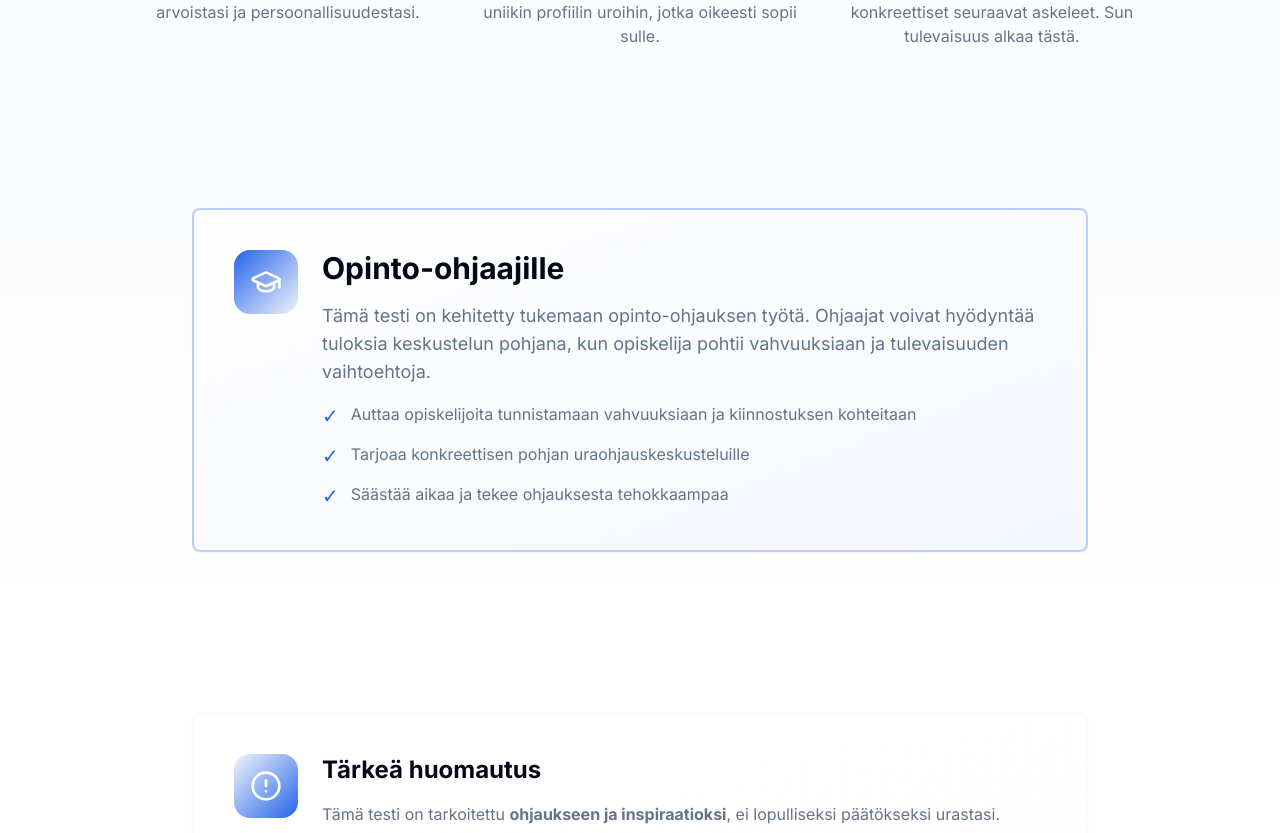
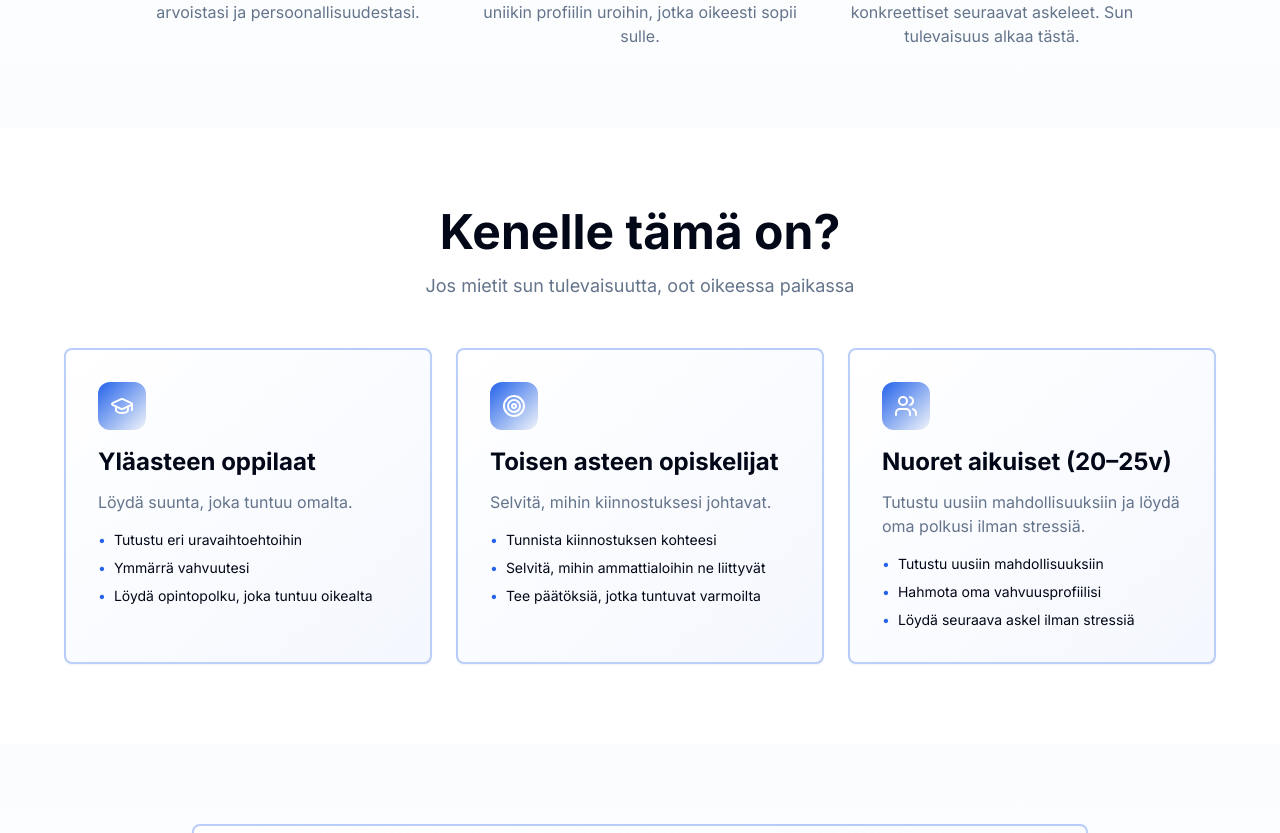
Before and after one commit to yasiinali2003-design/Careercompassii, a Next.js app: page / in a window 1280 px wide. Shown: the part 1805-2638 px from the top of the page. Built offline with nearby package versions, Linux system fonts and the light colour scheme.

Commit message:
Revert "Remove 'Kenelle' section from homepage"
This reverts commit 20a6943ad60eb7ac76c9309159061d240a8ee278.

```diff
--- a/app/page.tsx
+++ b/app/page.tsx
@@ -39,6 +39,12 @@ export default function HomePage() {
               className="text-sm text-muted-foreground hover:text-foreground transition-colors hidden sm:block"
             >
               Miten toimii
+            </Link>
+            <Link
+              href="#kenelle"
+              className="text-sm text-muted-foreground hover:text-foreground transition-colors hidden sm:block"
+            >
+              Kenelle
             </Link>
             <Link
               href="/ammatit"
@@ -163,6 +169,88 @@ export default function HomePage() {
                 Saat personoidut urasuositukset ja konkreettiset seuraavat askeleet. Sun tulevaisuus alkaa tästä.
               </p>
             </div>
+          </div>
+        </div>
+      </section>
+
+      <section id="kenelle" className="py-20">
+        <div className="container mx-auto px-4">
+          <div className="max-w-3xl mx-auto text-center mb-12">
+            <h2 className="text-2xl sm:text-3xl md:text-5xl font-bold mb-4">Kenelle tämä on?</h2>
+            <p className="text-base sm:text-lg text-muted-foreground">Jos mietit sun tulevaisuutta, oot oikeessa paikassa</p>
+          </div>
+          <div className="grid grid-cols-1 md:grid-cols-3 gap-4 sm:gap-6 max-w-6xl mx-auto">
+            <Card className="group border-2 border-primary/30 bg-gradient-to-br from-card to-primary/5 hover:border-primary/50 hover:scale-105 hover:shadow-lg transition-all duration-300 ease-out">
+              <CardContent className="p-6 sm:p-8">
+                <div className="h-10 w-10 sm:h-12 sm:w-12 rounded-xl bg-gradient-to-br from-primary to-secondary flex items-center justify-center mb-3 sm:mb-4">
+                  <GraduationCap className="h-5 w-5 sm:h-6 sm:w-6 text-white" />
+                </div>
+                <h3 className="text-xl sm:text-2xl font-bold mb-3">Yläasteen oppilaat</h3>
+                <p className="text-sm sm:text-base text-muted-foreground mb-4 leading-relaxed">Löydä suunta, joka tuntuu omalta.</p>
+                <ul className="space-y-2 text-xs sm:text-sm">
+                  <li className="flex items-start gap-2">
+                    <span className="text-primary">•</span>
+                    <span>Tutustu eri uravaihtoehtoihin</span>
+                  </li>
+                  <li className="flex items-start gap-2">
+                    <span className="text-primary">•</span>
+                    <span>Ymmärrä vahvuutesi</span>
+                  </li>
+                  <li className="flex items-start gap-2">
+                    <span className="text-primary">•</span>
+                    <span>Löydä opintopolku, joka tuntuu oikealta</span>
+                  </li>
+                </ul>
+              </CardContent>
+            </Card>
+            <Card className="group border-2 border-primary/30 bg-gradient-to-br from-card to-primary/5 hover:border-primary/50 hover:scale-105 hover:shadow-lg transition-all duration-300 ease-out">
+              <CardContent className="p-6 sm:p-8">
+                <div className="h-10 w-10 sm:h-12 sm:w-12 rounded-xl bg-gradient-to-br from-primary to-secondary flex items-center justify-center mb-3 sm:mb-4">
+                  <Target className="h-5 w-5 sm:h-6 sm:w-6 text-white" />
+                </div>
+                <h3 className="text-xl sm:text-2xl font-bold mb-3">Toisen asteen opiskelijat</h3>
+                <p className="text-sm sm:text-base text-muted-foreground mb-4 leading-relaxed">Selvitä, mihin kiinnostuksesi johtavat.</p>
+                <ul className="space-y-2 text-xs sm:text-sm">
+                  <li className="flex items-start gap-2">
+                    <span className="text-primary">•</span>
+                    <span>Tunnista kiinnostuksen kohteesi</span>
+                  </li>
+                  <li className="flex items-start gap-2">
+                    <span className="text-primary">•</span>
+                    <span>Selvitä, mihin ammattialoihin ne liittyvät</span>
+                  </li>
+                  <li className="flex items-start gap-2">
+                    <span className="text-primary">•</span>
+                    <span>Tee päätöksiä, jotka tuntuvat varmoilta</span>
+                  </li>
+                </ul>
+              </CardContent>
+            </Card>
+            <Card className="group border-2 border-primary/30 bg-gradient-to-br from-card to-primary/5 hover:border-primary/50 hover:scale-105 hover:shadow-lg transition-all duration-300 ease-out">
+              <CardContent className="p-6 sm:p-8">
+                <div className="h-10 w-10 sm:h-12 sm:w-12 rounded-xl bg-gradient-to-br from-primary to-secondary flex items-center justify-center mb-3 sm:mb-4">
+                  <Users className="h-5 w-5 sm:h-6 sm:w-6 text-white" />
+                </div>
+                <h3 className="text-xl sm:text-2xl font-bold mb-3">Nuoret aikuiset (20–25v)</h3>
+                <p className="text-sm sm:text-base text-muted-foreground mb-4 leading-relaxed">
+                  Tutustu uusiin mahdollisuuksiin ja löydä oma polkusi ilman stressiä.
+                </p>
+                <ul className="space-y-2 text-xs sm:text-sm">
+                  <li className="flex items-start gap-2">
+                    <span className="text-primary">•</span>
+                    <span>Tutustu uusiin mahdollisuuksiin</span>
+                  </li>
+                  <li className="flex items-start gap-2">
+                    <span className="text-primary">•</span>
+                    <span>Hahmota oma vahvuusprofiilisi</span>
+                  </li>
+                  <li className="flex items-start gap-2">
+                    <span className="text-primary">•</span>
+                    <span>Löydä seuraava askel ilman stressiä</span>
+                  </li>
+                </ul>
+              </CardContent>
+            </Card>
           </div>
         </div>
       </section>
```
